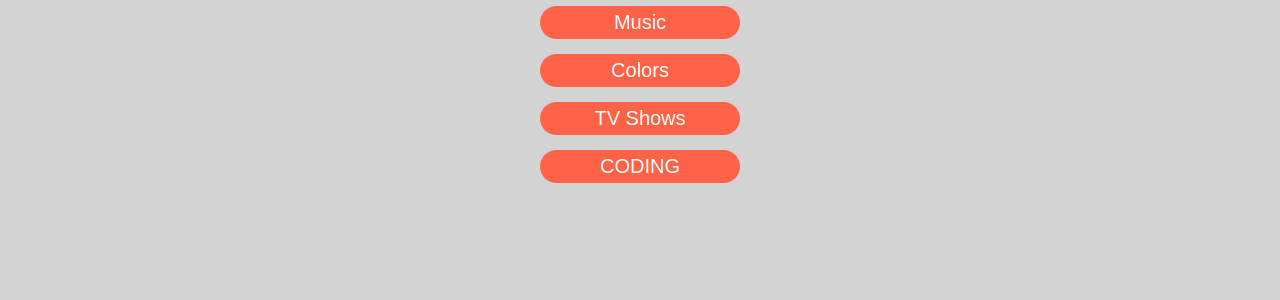
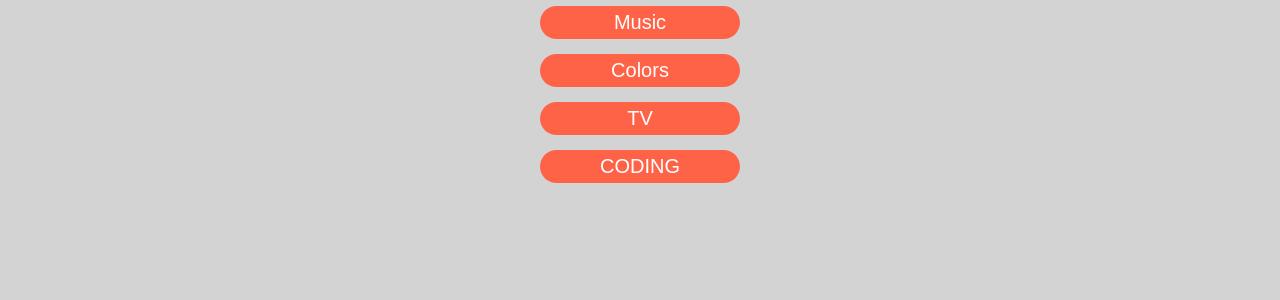
Before and after one commit to peterplays/silas-website, a Jekyll site: the page index.html, which Jekyll copies as it is, in a window 1280 px wide. Shown: the part 186-486 px from the top of the page. Built offline with Jekyll 4.4.1, drawn with Linux system fonts in a browser that asks for light colours.

Commit message:
Update index.html

```diff
--- a/index.html
+++ b/index.html
@@ -19,7 +19,7 @@
 					<li><a href="SilasNumbers.html">Numbers</a></li>
 					<li><a href="SilasMusic.html">Music</a></li>
 					<li><a href="SilasColors.html">Colors</a></li>
-					<li><a href="SilasShows.html">TV Shows</a></li>
+					<li><a href="SilasShows.html">TV</a></li>
 			                <li><a href="">CODING</a></li>
 				</ul>
 				</nav>
```
